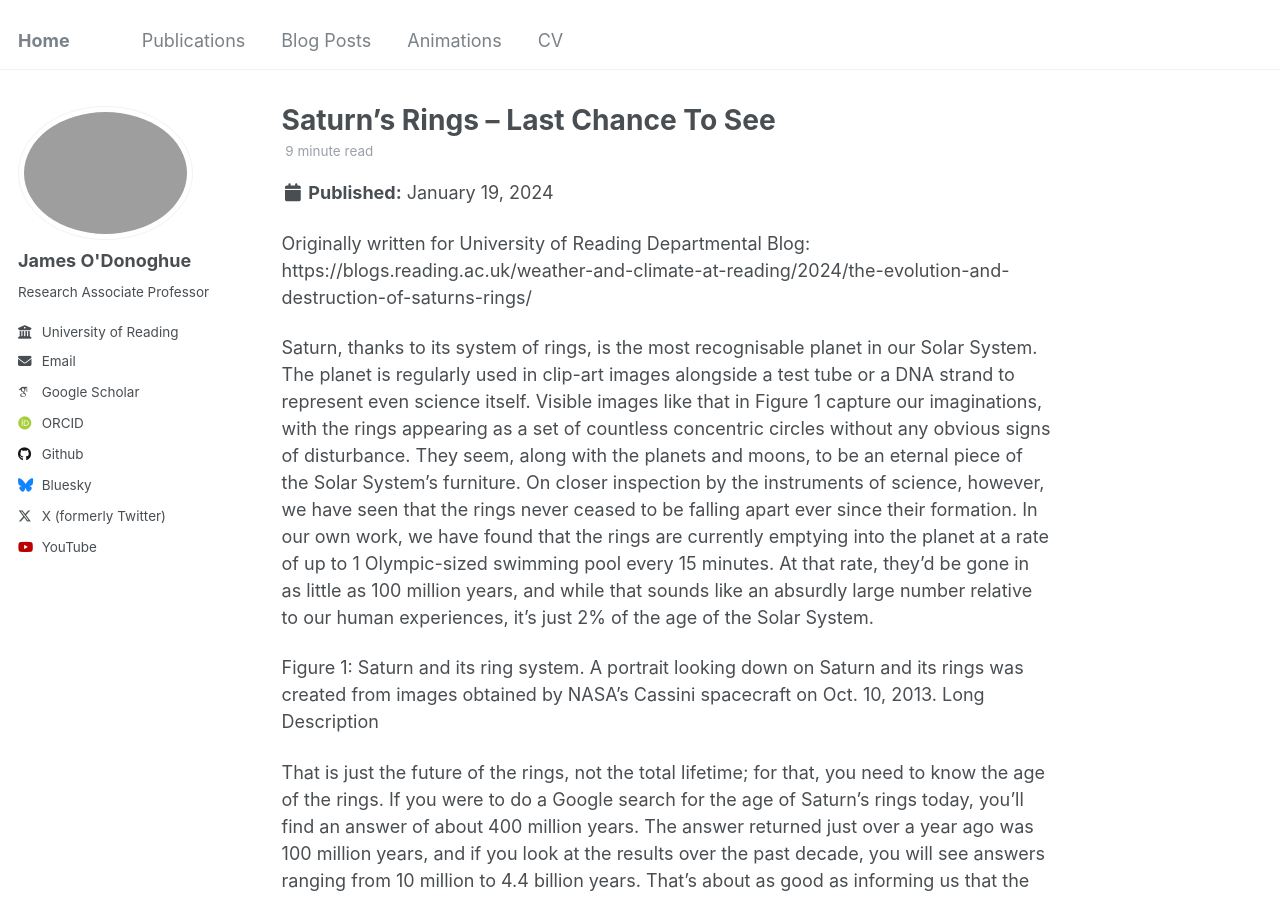
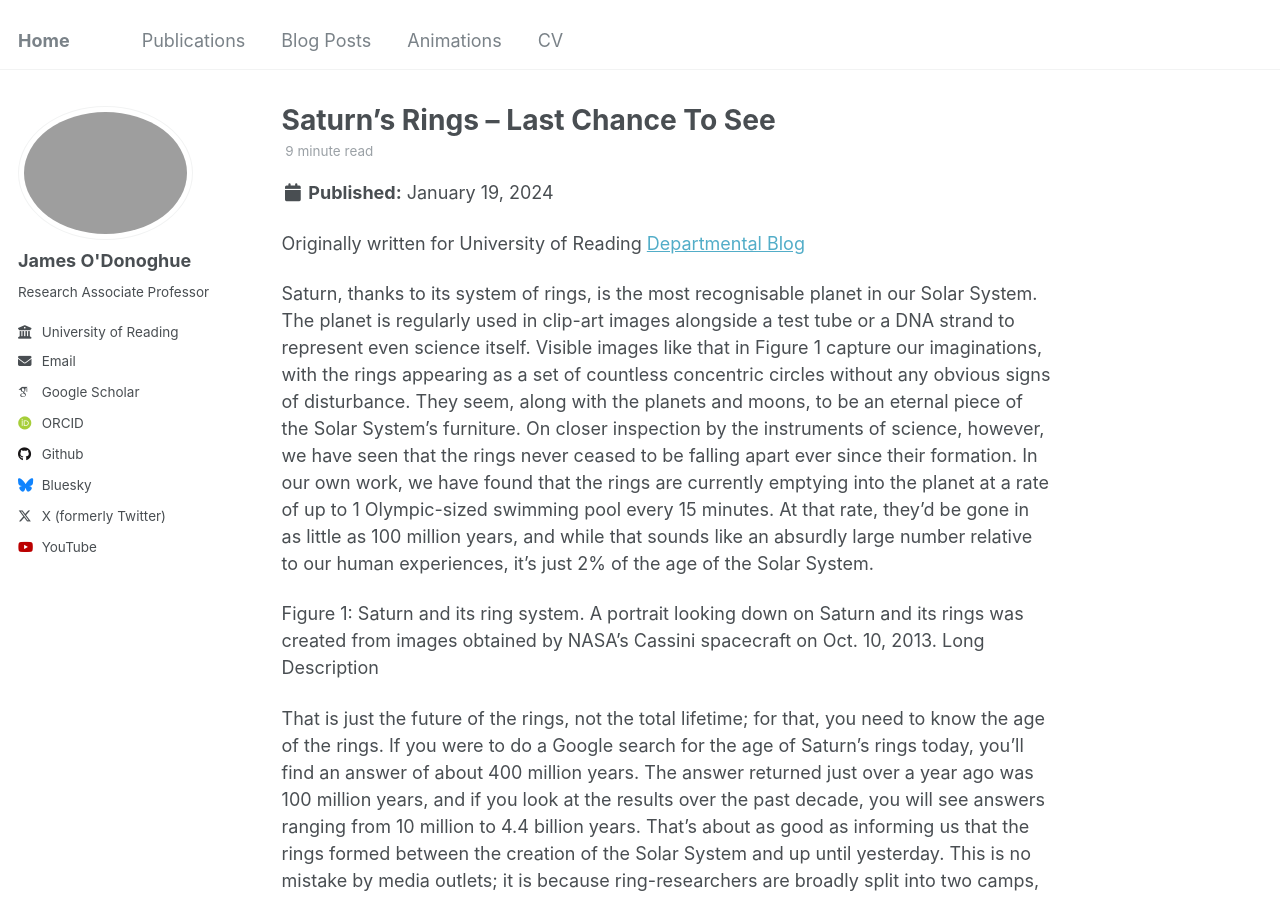
Before and after one commit to odonoghuespace/odonoghuespace.github.io, a Jekyll site: the page built from _posts/2024-10-17-The-evolution-and-destruction-of-Saturns-rings.md, in a window 1280 px wide and 900 px high. Built offline with Jekyll 4.4.1, drawn with Linux system fonts in a browser that asks for light colours; some web fonts are replaced.

Commit message:
Update 2024-10-17-The-evolution-and-destruction-of-Saturns-rings.md

```diff
--- a/_posts/2024-10-17-The-evolution-and-destruction-of-Saturns-rings.md
+++ b/_posts/2024-10-17-The-evolution-and-destruction-of-Saturns-rings.md
@@ -7,7 +7,7 @@ tags:
   - Rings
 ---
 
-Originally written for University of Reading Departmental Blog: https://blogs.reading.ac.uk/weather-and-climate-at-reading/2024/the-evolution-and-destruction-of-saturns-rings/
+Originally written for University of Reading [Departmental Blog](https://blogs.reading.ac.uk/weather-and-climate-at-reading/2024/the-evolution-and-destruction-of-saturns-rings/)
 
 Saturn, thanks to its system of rings, is the most recognisable planet in our Solar System. The planet is regularly used in clip-art images alongside a test tube or a DNA strand to represent even science itself. Visible images like that in Figure 1 capture our imaginations, with the rings appearing as a set of countless concentric circles without any obvious signs of disturbance. They seem, along with the planets and moons, to be an eternal piece of the Solar System’s furniture. On closer inspection by the instruments of science, however, we have seen that the rings never ceased to be falling apart ever since their formation. In our own work, we have found that the rings are currently emptying into the planet at a rate of up to 1 Olympic-sized swimming pool every 15 minutes. At that rate, they’d be gone in as little as 100 million years, and while that sounds like an absurdly large number relative to our human experiences, it’s just 2% of the age of the Solar System.
 
```
